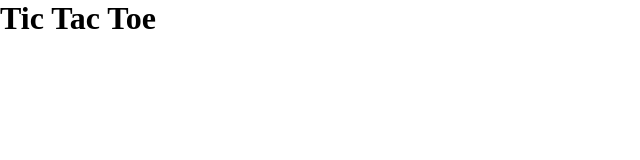
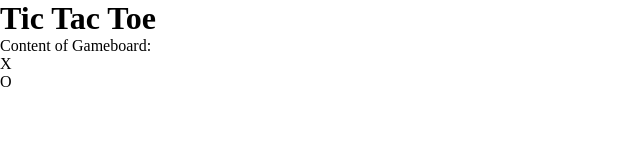
Before and after one commit to elsiechen/Tic-Tac-Toe, a plain HTML site: page index.html in a window 1280 px wide. Shown: the whole page, without its empty margins (0-640 px from the left). Drawn offline with Linux system fonts and the light colour scheme.

Commit message:
Render content of array to webpage

```diff
--- a/index.html
+++ b/index.html
@@ -10,5 +10,6 @@
 </head>
 <body>
     <h1>Tic Tac Toe</h1>
+    <div class="content">Content of Gameboard: </div>
 </body>
 </html>
--- a/index.js
+++ b/index.js
@@ -0,0 +1,23 @@
+var content = document.querySelector('.content');
+
+const gameBoard = (() => {
+    let gameBoard = ['X', 'O'];
+    const renderGameBoard = () => {
+        for(let i=0; i<gameBoard.length; i++){
+            const div = document.createElement('div');
+            div.textContent = gameBoard[i];
+            content.appendChild(div);
+        }
+    };
+    return { renderGameBoard };
+})();
+// render the contents of the gameboard array to the webpage
+gameBoard.renderGameBoard();
+
+// const Player = () => {
+
+// };
+
+// const displayController = (() => {
+
+// })();
```
